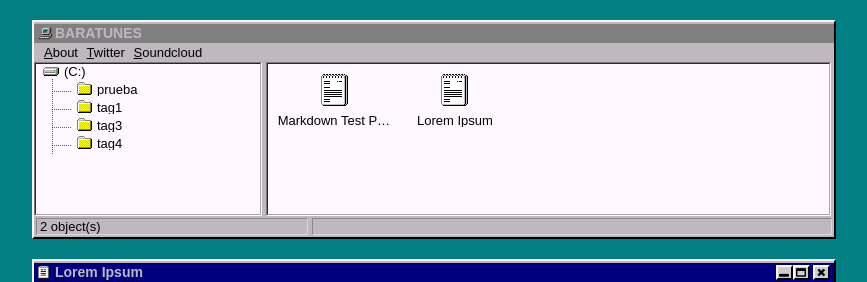
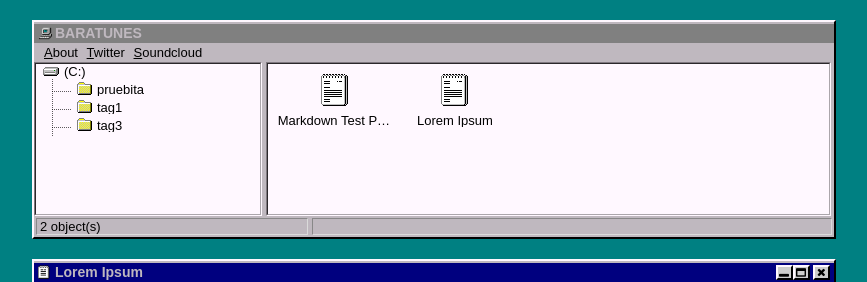
Before and after one commit to baratunes/baratunes-224-site, a Jekyll site: the page built from _posts/2017-08-31-lorem-ipsum.md, in a window 1280 px wide. Shown: the top 282 px of the page, without its empty margins (206-1073 px from the left). Built offline with Jekyll 4.4.1, drawn with Linux system fonts in a browser that asks for light colours.

Commit message:
modified:   _posts/2017-08-31-lorem-ipsum.md

```diff
--- a/_posts/2017-08-31-lorem-ipsum.md
+++ b/_posts/2017-08-31-lorem-ipsum.md
@@ -1,7 +1,7 @@
 ---
 layout: default
 title: "Lorem Ipsum"
-tags: prueba tag4
+tags: pruebita
 ---
 
 ## Lorem Ipsum
```
